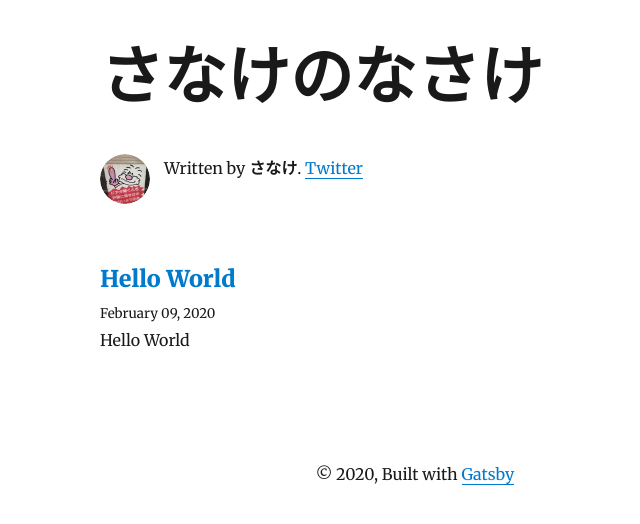
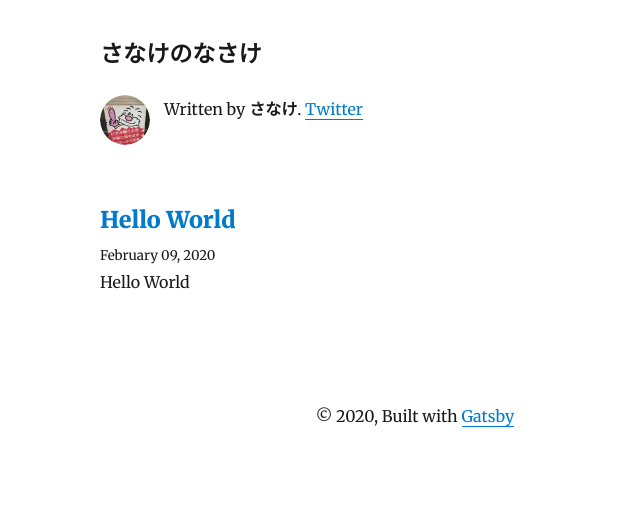
Before and after one commit to satackey/blog.satackey.com, a Gatsby site: page / in a window 1280 px wide. Shown: the whole page, without its empty margins (225-865 px from the left). Built offline with nearby package versions, Linux system fonts and the light colour scheme; Gatsby itself is replaced by a stand-in of ours; some packages are replaced by stand-ins of ours.

Commit message:
タイトルを小さくした

```diff
--- a/src/components/layout.js
+++ b/src/components/layout.js
@@ -12,10 +12,9 @@ class Layout extends React.Component {
 
     if (location.pathname === rootPath) {
       header = (
-        <h1
+        <h3
           style={{
-            ...scale(1.5),
-            marginBottom: rhythm(1.5),
+            fontFamily: `Montserrat, sans-serif`,
             marginTop: 0,
           }}
         >
@@ -29,7 +28,7 @@ class Layout extends React.Component {
           >
             {title}
           </Link>
-        </h1>
+        </h3>
       )
     } else {
       header = (
@@ -45,7 +44,7 @@ class Layout extends React.Component {
               textDecoration: `none`,
               color: `inherit`,
             }}
-            to={`/blog/`}
+            to={`/`}
           >
             {title}
           </Link>
```
